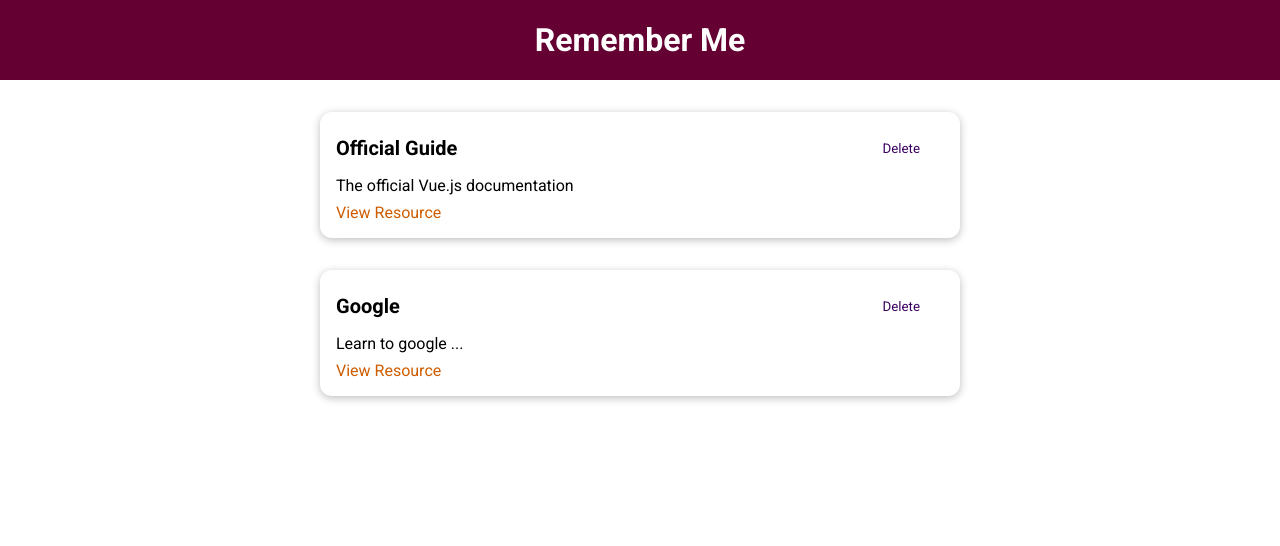
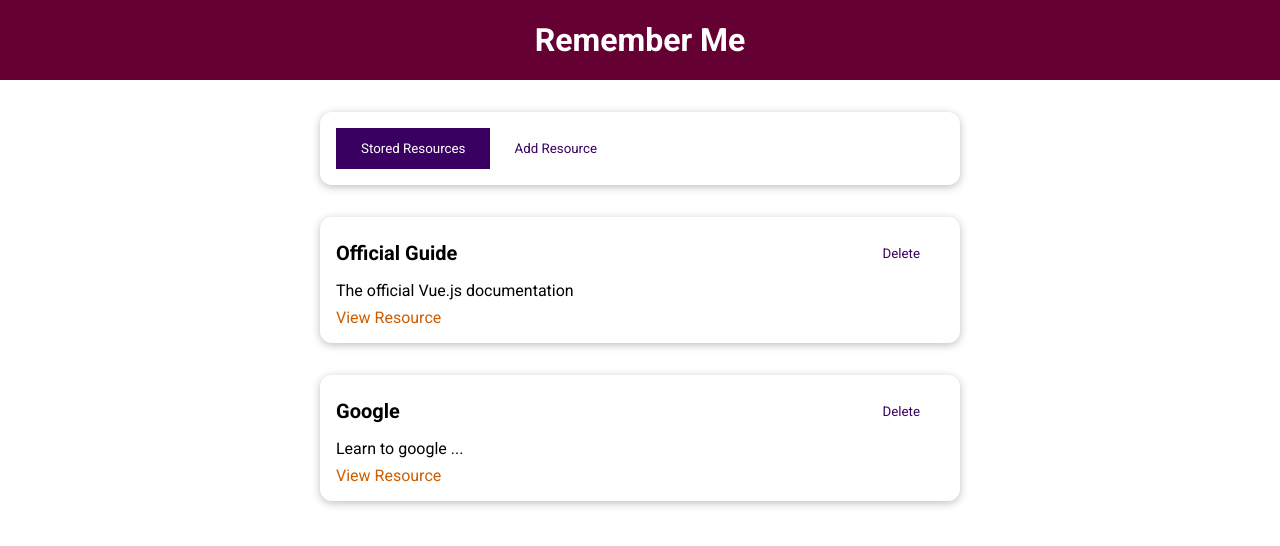
Before and after one commit to Levente26/learning-resources-app-vue-udemy, a Vue app: page / in a window 1280 px wide. Shown: the top 546 px of the page. Built offline with nearby package versions, Linux system fonts and the light colour scheme.

Commit message:
change tab between stored res and add res

```diff
--- a/src/App.vue
+++ b/src/App.vue
@@ -1,37 +1,19 @@
 <template>
     <div>
         <the-header title="Remember Me"></the-header>
-        <stored-resources :resources="storedResources"></stored-resources>
+        <the-resources></the-resources>
     </div>
 </template>
 
 <script>
-import StoredResources from './components/learning-resources/StoredResources.vue';
 import TheHeader from './components/layouts/TheHeader.vue';
+import TheResources from './components/learning-resources/TheResource.vue';
 
 export default {
     components: {
-        StoredResources,
         TheHeader,
+        TheResources
     },
-    data() {
-        return {
-            storedResources: [
-                {
-                    id: 'official-guide',
-                    title: 'Official Guide',
-                    description: 'The official Vue.js documentation',
-                    link: 'https://vuejs.org/'
-                },
-                {
-                    id: 'google',
-                    title: 'Google',
-                    description: 'Learn to google ...',
-                    link: 'https://google.org/'
-                }
-            ]
-        };
-    }
 }
 </script>
 
--- /dev/null
+++ b/src/components/learning-resources/AddResource.vue
@@ -0,0 +1,3 @@
+<template>
+    <h2>Add Resource</h2>
+</template>
--- a/src/components/learning-resources/StoredResources.vue
+++ b/src/components/learning-resources/StoredResources.vue
@@ -17,7 +17,7 @@
     components: {
         LearningResource,
     },
-    props: ['resources']
+    inject: ['resources'],
 }
 </script>
 
--- /dev/null
+++ b/src/components/learning-resources/TheResource.vue
@@ -0,0 +1,64 @@
+<template>
+    <div>
+        <base-card>
+            <base-button
+                @click="setSelectedTab('stored-resources')"
+                :mode="storedResButtonMode"
+            >Stored Resources</base-button>
+            <base-button
+                @click="setSelectedTab('add-resource')"
+                :mode="addResButtonMode"
+            >Add Resource</base-button>
+        </base-card>
+        <component :is="selectedTab"></component>
+    </div>
+</template>
+
+<script>
+import StoredResources from './StoredResources.vue';
+import AddResource from './AddResource.vue';
+
+export default {
+    components: {
+        StoredResources,
+        AddResource,
+    },
+    data() {
+        return {
+            selectedTab: 'stored-resources',
+            storedResources: [
+                {
+                    id: 'official-guide',
+                    title: 'Official Guide',
+                    description: 'The official Vue.js documentation',
+                    link: 'https://vuejs.org/'
+                },
+                {
+                    id: 'google',
+                    title: 'Google',
+                    description: 'Learn to google ...',
+                    link: 'https://google.org/'
+                }
+            ],
+        };
+    },
+    provide() {
+        return {
+            resources: this.storedResources
+        }
+    },
+    computed: {
+        storedResButtonMode() {
+            return this.selectedTab === 'stored-resources' ? null : 'flat';
+        },
+        addResButtonMode() {
+            return this.selectedTab === 'add-resource' ? null : 'flat';
+        }
+    },
+    methods: {
+        setSelectedTab(tab) {
+            this.selectedTab = tab;
+        }
+    }
+}
+</script>
```
